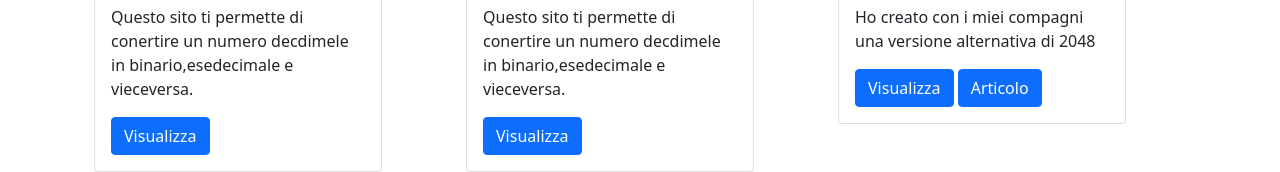
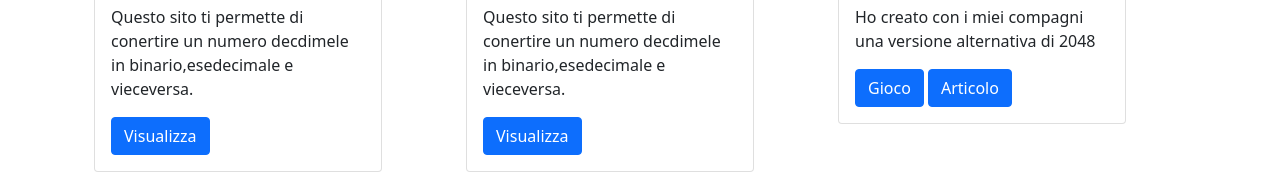
Before and after one commit to mellox2905/MenuEsercizi, a plain HTML site: page menù/index.html in a window 1280 px wide. Shown: the part 1486-1658 px from the top of the page. Drawn offline with nearby package versions, Linux system fonts and the light colour scheme.

Commit message:
Update index.html

```diff
--- a/menù/index.html
+++ b/menù/index.html
@@ -128,7 +128,7 @@
                   <div class="card-body">
                     <h5 class="card-title">2048 Minecraft Edition</h5>
                     <p class="card-text">Ho creato con i miei compagni una versione alternativa di 2048 </p>
-                    <a href="https://mellox2905.github.io/progetto-gioco/2048/index.html" class="btn btn-primary">Visualizza</a>
+                    <a href="https://mellox2905.github.io/progetto-gioco/2048/index.html" class="btn btn-primary">Gioco</a>
                      <a href="http://amir.altervista.org/2048-minecraft-edition/?doing_wp_cron=1650443488.3394780158996582031250" class="btn btn-primary">Articolo</a>
                   </div>
                 </div>
```
